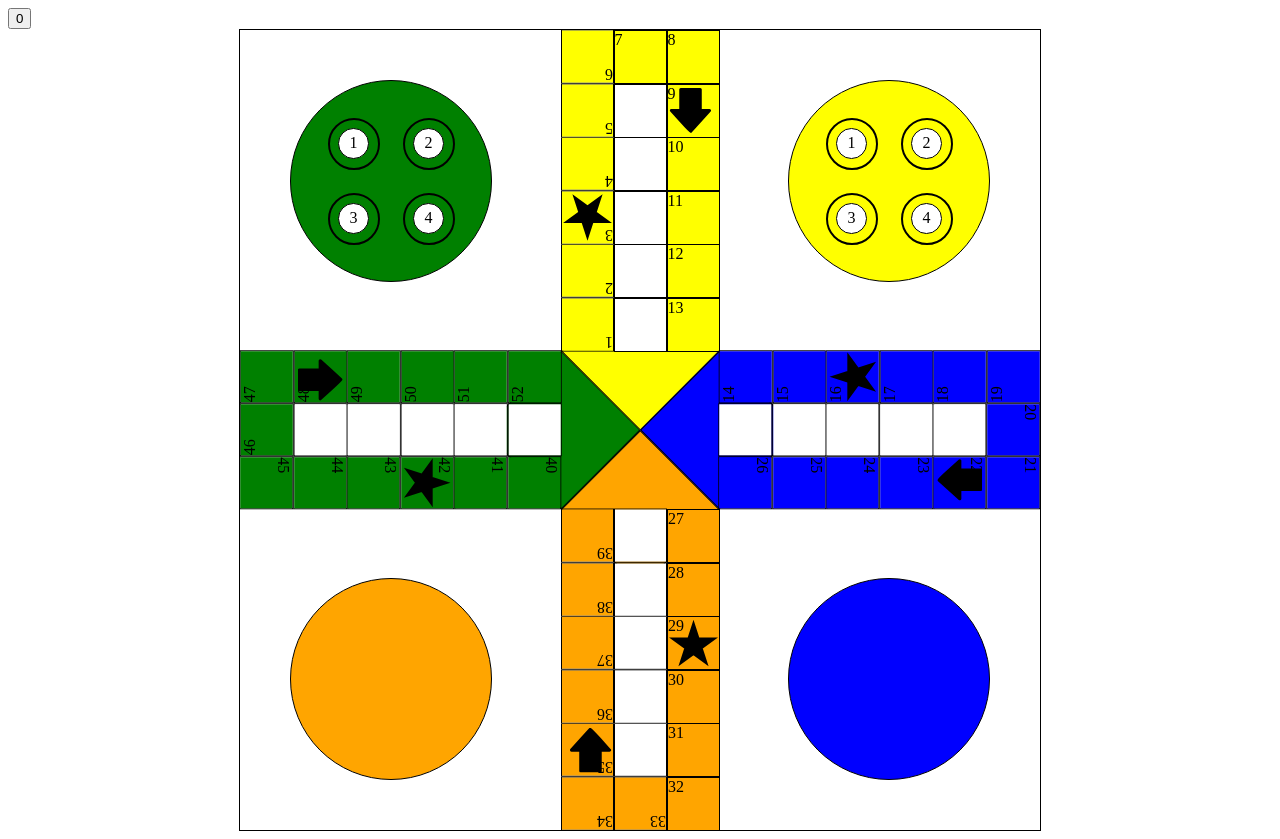
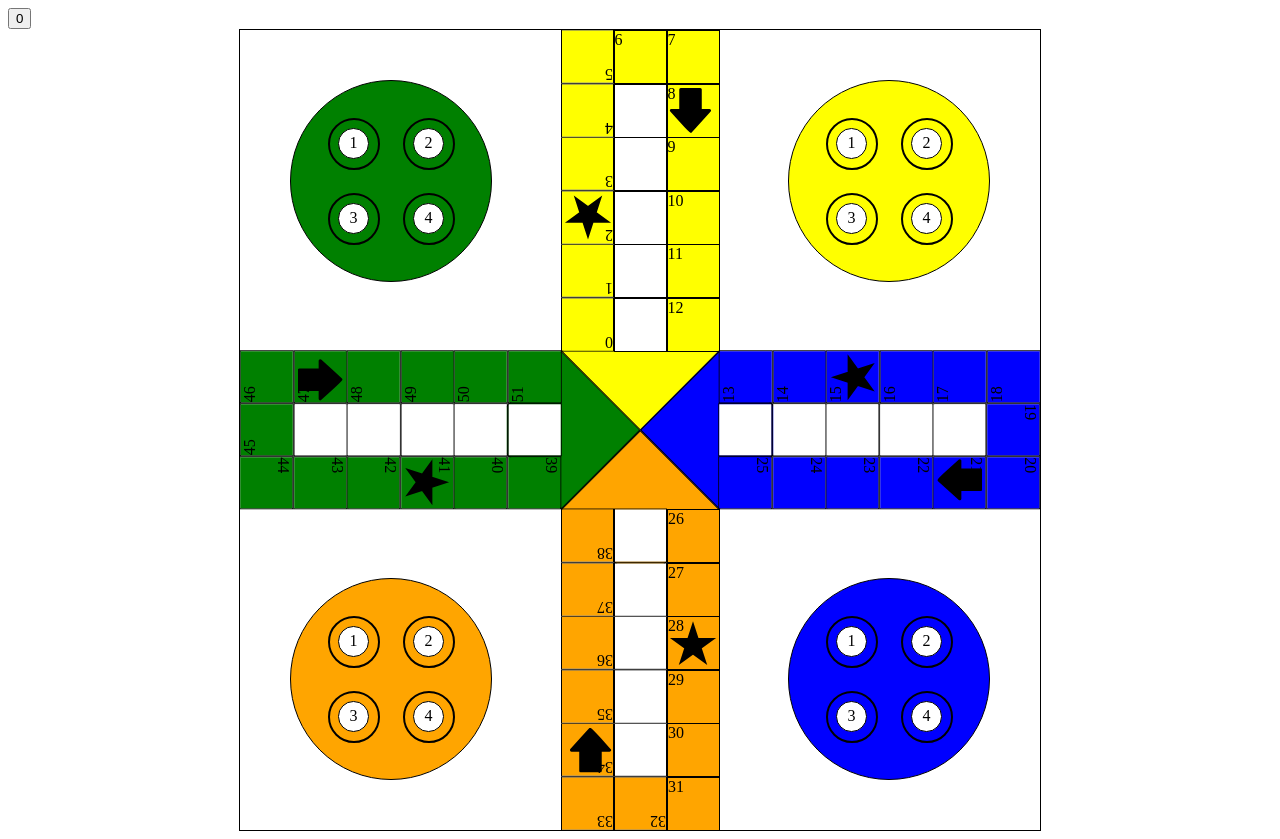
Before and after one commit to GustavoSouzinas/LUDOREMAKE, an Angular app: page / in a window 1280 px wide. Built offline with nearby package versions, Linux system fonts and the light colour scheme.

Commit message:
Multiplayer logic complete

```diff
--- a/src/app/app.component.html
+++ b/src/app/app.component.html
@@ -1,29 +1,67 @@
     <button (click)="RollDice()" >{{dice_result}}</button>
+
    <div class="board test-grid">
 
+        <!--Circle Pieces-->
         <app-circle-pieces [color]="player1_Color" [circle_pieces]="player1_pieces" (piece_selected)="selectPiece($event)" (player_selected)="selectPlayer($event)"class="top left" style="position: absolute;"></app-circle-pieces>
+        <app-circle-pieces [color]="player2_Color" [circle_pieces]="player2_pieces" (piece_selected)="selectPiece($event)" (player_selected)="selectPlayer($event)" class="top right" style="position: absolute;"></app-circle-pieces>
+        <app-circle-pieces [color]="player3_Color" [circle_pieces]="player4_pieces" (piece_selected)="selectPiece($event)" (player_selected)="selectPlayer($event)" class="bottom left" style="position: absolute;"></app-circle-pieces>
+        <app-circle-pieces [color]="player4_Color" [circle_pieces]="player3_pieces" (piece_selected)="selectPiece($event)" (player_selected)="selectPlayer($event)" class="bottom right" style="position: absolute;"></app-circle-pieces>
 
-        <app-circle-pieces [color]="player2_Color" [circle_pieces]="player2_pieces" (piece_selected)="selectPiece($event)" (player_selected)="selectPlayer($event)" class="top right" style="position: absolute;"></app-circle-pieces>
-        <app-circle-pieces [color]="player3_Color" class="bottom left" style="position: absolute;"></app-circle-pieces>
-        <app-circle-pieces [color]="player4_Color" class="bottom right" style="position: absolute;"></app-circle-pieces>
-
+        <!--Top spaces-->
         <div class="top-grid" >
-            <app-spaces [spaces_color]="player2_Color" [p1_pieces]="player1_pieces" [p2_pieces]="player2_pieces"></app-spaces>
+            <app-spaces
+            [spaces_color]="player2_Color"
+            [p1_pieces]="player1_pieces"
+            [p2_pieces]="player2_pieces"
+            [p3_pieces]="player3_pieces"
+            [p4_pieces]="player4_pieces"
+            (sp_piece_selected)="selectPiece($event)"
+            (sp_player_selected)="selectPlayer($event)"></app-spaces>
         </div>
 
+        <!--Right spaces-->
         <div class="right-grid">
-            <app-spaces [spaces_color]="player4_Color" [p1_pieces]="player1_pieces" [p2_pieces]="player2_pieces" class="rotate" style=" transform: rotate(90deg);"></app-spaces>
+            <app-spaces
+            [spaces_color]="player4_Color"
+            [p1_pieces]="player1_pieces"
+            [p2_pieces]="player2_pieces"
+            [p3_pieces]="player3_pieces"
+            [p4_pieces]="player4_pieces"
+            (sp_piece_selected)="selectPiece($event)"
+            (sp_player_selected)="selectPlayer($event)"
+            class="rotate"
+            style="transform: rotate(90deg);"></app-spaces>
         </div>
 
+        <!--Bottom spaces-->
          <div class="bottom-grid">
-            <app-spaces [spaces_color]="player3_Color" [p1_pieces]="player1_pieces" [p2_pieces]="player2_pieces" class="rotate" style=" transform: rotate(180deg)"></app-spaces>
+            <app-spaces
+            [spaces_color]="player3_Color"
+            [p1_pieces]="player1_pieces"
+            [p2_pieces]="player2_pieces"
+            [p3_pieces]="player3_pieces"
+            [p4_pieces]="player4_pieces"
+            (sp_piece_selected)="selectPiece($event)"
+            (sp_player_selected)="selectPlayer($event)"
+            class="rotate" style="transform: rotate(180deg)"></app-spaces>
         </div>
 
+        <!--Left spaces-->
         <div class="left-grid">
-            <app-spaces [spaces_color]="player1_Color" [p1_pieces]="player1_pieces" [p2_pieces]="player2_pieces" class="rotate" style=" transform: rotate(270deg);"></app-spaces>
+            <app-spaces
+            [spaces_color]="player1_Color"
+            [p1_pieces]="player1_pieces"
+            [p2_pieces]="player2_pieces"
+            [p3_pieces]="player3_pieces"
+            [p4_pieces]="player4_pieces"
+            (sp_piece_selected)="selectPiece($event)"
+            (sp_player_selected)="selectPlayer($event)"
+            class="rotate"
+            style=" transform: rotate(270deg);"></app-spaces>
         </div>
 
-
+        <!--Center Square-->
         <div class="X_container center-grid">
             <app-square [square_color]="player3_Color" class="rotate" style="z-index: -1; position: absolute; transform: translate(48.5%, 119%) rotate(45deg);"></app-square>
             <app-square [square_color]="player1_Color" class="rotate" style="z-index: -1; position: absolute; transform: translate(-22%, 48.3%) rotate(45deg);"></app-square>
--- a/src/app/app.component.ts
+++ b/src/app/app.component.ts
@@ -15,16 +15,18 @@ import { PieceComponent, single_piece } from "./piece/piece.component";
 export class AppComponent implements OnInit{
   player1_pieces: single_piece[]=[]
   player2_pieces: single_piece[]=[]
+  player3_pieces: single_piece[]=[]
+  player4_pieces: single_piece[]=[]
 
   current_player:number = 0;
   selected_piece:number = 0;
   dice_result: number = 0;
 
-
-
   ngOnInit(): void {
     this.Player1_pieces();
     this.Player2_pieces();
+    this.Player3_pieces();
+    this.Player4_pieces();
   }
 
   Player1_pieces(){
@@ -34,7 +36,7 @@ export class AppComponent implements OnInit{
       item.color = "green"
       item.id++
       item.current_pos = 1000;
-      item.init_pos = 48
+      item.init_pos = 47
       this.player1_pieces.push(item)
     }
   }
@@ -46,13 +48,37 @@ export class AppComponent implements OnInit{
       item.color = "yellow"
       item.id++
       item.current_pos = 1000;
-      item.init_pos = 9
+      item.init_pos = 8
       this.player2_pieces.push(item)
     }
   }
 
+  Player3_pieces(){
+    for(let i=0; i<4; i++){
+      const item = new single_piece()
+      item.id = i
+      item.color = "blue"
+      item.id++
+      item.current_pos = 1000;
+      item.init_pos = 21
+      this.player3_pieces.push(item)
+    }
+  }
+
+  Player4_pieces(){
+    for(let i=0; i<4; i++){
+      const item = new single_piece()
+      item.id = i
+      item.color = "orange"
+      item.id++
+      item.current_pos = 1000;
+      item.init_pos = 34
+      this.player4_pieces.push(item)
+    }
+  }
+
   RollDice(){
-   this.dice_result = Math.floor(Math.random()*6) + 1;
+   this.dice_result= 1;
    this.checkDiceResult();
   }
 
@@ -61,8 +87,10 @@ export class AppComponent implements OnInit{
     switch(this.current_player){
       case 0: pieces = this.player1_pieces; break;
       case 1: pieces = this.player2_pieces; break;
+      case 2: pieces = this.player3_pieces; break;
+      case 3: pieces = this.player4_pieces; break;
     }
-    if(this.dice_result === 6 && pieces[this.selected_piece].current_pos === 1000){
+    if(this.dice_result === 1 && pieces[this.selected_piece].current_pos === 1000){
 
       pieces[this.selected_piece].current_pos = pieces[this.selected_piece].init_pos
 
--- a/src/app/piece/piece.component.ts
+++ b/src/app/piece/piece.component.ts
@@ -18,14 +18,14 @@ export class PieceComponent {
 
 current_player: number = 0;
 
-
-
 selectPiece(id: number){
     this.piece_selected.emit(id);
 
     switch(this.color){
     case "green": this.current_player = 0; break;
     case "yellow": this.current_player = 1; break;
+    case "blue": this.current_player = 2;break
+    case "orange": this.current_player = 3;break
   }
     this.player_selected.emit(this.current_player);
   }
--- a/src/app/single-space/single-space.component.html
+++ b/src/app/single-space/single-space.component.html
@@ -1,17 +1,36 @@
 <div class="space" [style.background-color]="color" >
 
+     <!--Position number-->
      <div style="position: absolute;">{{number}}</div>
 
+     <!--Arrow icon-->
      <div class="container" style="position: absolute;" *ngIf="show_arrow" >
-          <img src="assets/Right_simple_arrow_-_black.svg" style="transform: rotate(90deg);" alt="image" width="45" height="45">
+          <img src="assets/Right_simple_arrow_-_black.svg"
+          style="transform: rotate(90deg);"
+          alt="image"
+          width="45"
+          height="45">
      </div>
 
-     <div class="container" *ngIf="show_star">
-          <img src="assets/Five_Pointed_Star_Solid.svg" style="transform: rotate(0deg); position: absolute;">
+     <!--Star icon-->
+     <div class="container" style="position: absolute;" *ngIf="show_star">
+          <img src="assets/Five_Pointed_Star_Solid.svg"
+          style="transform: rotate(0deg);"
+          alt="image"
+          width="50"
+          height="50">
      </div>
 
+     <!--Piece-->
      <div class="container-wrap">
-          <app-piece class="item" *ngFor="let p of local_pieces" [color]="p.color" [current_pos]="p.current_pos" [id]="p.id" [class.grow]="canGrow" [style.min-width.px]="minWidth"></app-piece>
+          <app-piece class="item" *ngFor="let p of local_pieces"
+          (piece_selected)="sp_piece_selected_pass($event)"
+          (player_selected)="sp_player_selected_pass($event)"
+          [color]="p.color"
+          [current_pos]="p.current_pos"
+          [id]="p.id"
+          [class.grow]="canGrow"
+          [style.min-width.px]="minWidth"></app-piece>
      </div>
 
 </div>
--- a/src/app/single-space/single-space.component.ts
+++ b/src/app/single-space/single-space.component.ts
@@ -1,5 +1,5 @@
 import { CommonModule } from '@angular/common';
-import { Component, input, Input} from '@angular/core';
+import { Component, Output, Input, EventEmitter} from '@angular/core';
 import { OnInit } from '@angular/core';
 import { PieceComponent, single_piece } from "../piece/piece.component";
 
@@ -22,38 +22,51 @@ export class SingleSpaceComponent implements OnInit {
   Style_pieces: Piece[] = []
 
   number: number | null = null;
+  current_player: number = 0;
 
-  canGrow: boolean = true;
-  minWidth: number = 17
   ngOnInit(){
   if(this.count){
+      this.number = counter;
       counter++;
-      this.number = counter;
     }
-  this.changeStytle()
-    }
+  }
 
+  @Output() sp_piece_selected = new EventEmitter<number>();
+  @Output() sp_player_selected = new EventEmitter<number>();
   @Input() color = "";
   @Input() show_star = false;
   @Input() show_arrow = false;
   @Input() count = true;
   @Input() p1_pieces: single_piece[]=[]
   @Input() p2_pieces: single_piece[]=[]
+  @Input() p3_pieces: single_piece[]=[]
+  @Input() p4_pieces: single_piece[]=[]
 
   get local_pieces(): Piece[]{
-    return [...this.p1_pieces.filter(p => p.current_pos === this.number),
-    ...this.p2_pieces.filter(p => p.current_pos === this.number)]
+    return [
+    ...this.p1_pieces.filter(p => p.current_pos === this.number),
+    ...this.p2_pieces.filter(p => p.current_pos === this.number),
+    ...this.p3_pieces.filter(p => p.current_pos === this.number),
+    ...this.p4_pieces.filter(p => p.current_pos === this.number)
+    ]
   }
 
-  changeStytle(){
-  if(this.local_pieces.length > 9){
-    this.minWidth = 10
-  }
-  if(this.local_pieces.length > 2){
-    this.canGrow = false
-  }
+  get canGrow(): boolean{
+    return this.local_pieces.length < 3;
   }
 
+  get minWidth(): number{
+
+    return this.local_pieces.length > 9 ? 12:17
+  }
+
+  sp_piece_selected_pass(id: number){
+    this.sp_piece_selected.emit(id);
+  }
+
+  sp_player_selected_pass(p: number){
+    this.sp_player_selected.emit(p);
+  }
 }
 
 export class single_space{
@@ -64,4 +77,4 @@ export class single_space{
   public count: boolean = true
   ){}
 
-  }
+}
--- a/src/app/spaces/spaces.component.html
+++ b/src/app/spaces/spaces.component.html
@@ -1,15 +1,47 @@
 <div class="parentBox">
 
+    <!--First row-->
      <div class="grid" style="transform: rotate(180deg);">
-        <app-single-space class="space" [show_star]="s.star" [color]="s.color" [p1_pieces]="p1_pieces" [p2_pieces]="p2_pieces" *ngFor="let s of first_spaces" ></app-single-space>
+        <app-single-space class="space"
+        [show_star]="s.star"
+        [color]="s.color"
+        [p1_pieces]="p1_pieces"
+        [p2_pieces]="p2_pieces"
+        [p3_pieces]="p3_pieces"
+        [p4_pieces]="p4_pieces"
+        (sp_piece_selected)="sp_piece_selected_pass($event)"
+        (sp_player_selected)="sp_player_selected_pass($event)"
+        *ngFor="let s of first_spaces" ></app-single-space>
     </div>
 
-
+    <!--Middle row-->
     <div class="grid">
-        <app-single-space class="space" [color]="s.color" [count]="s.count" [p1_pieces]="p1_pieces" [p2_pieces]="p2_pieces" *ngFor="let s of middle_spaces"></app-single-space>
+        <app-single-space
+        class="space"
+        [color]="s.color"
+        [count]="s.count"
+        [p1_pieces]="p1_pieces"
+        [p2_pieces]="p2_pieces"
+        [p3_pieces]="p3_pieces"
+        [p4_pieces]="p4_pieces"
+        (sp_piece_selected)="sp_piece_selected_pass($event)"
+        (sp_player_selected)="sp_player_selected_pass($event)"
+        *ngFor="let s of middle_spaces"></app-single-space>
     </div>
 
+   <!--Last row-->
     <div class="grid">
-        <app-single-space class="space" [show_arrow]="s.arrow" [color]="spaces_color" [p1_pieces]="p1_pieces" [p2_pieces]="p2_pieces" [count]="s.count" *ngFor="let s of last_spaces" ></app-single-space>
+        <app-single-space
+        class="space"
+        [show_arrow]="s.arrow"
+        [color]="spaces_color"
+        [p1_pieces]="p1_pieces"
+        [p2_pieces]="p2_pieces"
+        [p3_pieces]="p3_pieces"
+        [p4_pieces]="p4_pieces"
+        [count]="s.count"
+        (sp_piece_selected)="sp_piece_selected_pass($event)"
+        (sp_player_selected)="sp_player_selected_pass($event)"
+        *ngFor="let s of last_spaces" ></app-single-space>
     </div>
 </div>
--- a/src/app/spaces/spaces.component.ts
+++ b/src/app/spaces/spaces.component.ts
@@ -1,7 +1,7 @@
 import { CommonModule } from '@angular/common';
 import { Component } from '@angular/core';
 import { OnInit } from '@angular/core';
-import { Input } from '@angular/core';
+import { Input,Output,EventEmitter } from '@angular/core';
 import { SingleSpaceComponent, single_space} from "../single-space/single-space.component";
 import { PieceComponent, single_piece  } from "../piece/piece.component";
 
@@ -17,14 +17,28 @@ first_spaces: single_space[]=[]
 middle_spaces: single_space[]=[]
 last_spaces: single_space[]=[]
 
+@Output() sp_piece_selected = new EventEmitter<number>();
+@Output() sp_player_selected = new EventEmitter<number>();
 @Input() spaces_color = '';
 @Input() p1_pieces: single_piece[]=[]
 @Input() p2_pieces: single_piece[]=[]
+@Input() p3_pieces: single_piece[]=[]
+@Input() p4_pieces: single_piece[]=[]
+
 ngOnInit(): void {
  this.createClassFirstSpaces();
  this.createClassMiddleSpaces();
  this.createClassLastSpaces();
 }
+
+sp_piece_selected_pass(id: number){
+    this.sp_piece_selected.emit(id);
+  }
+
+sp_player_selected_pass(p: number){
+    this.sp_player_selected.emit(p);
+  }
+
 
 createClassLastSpaces(){
 
--- a/src/app/square/square.component.html
+++ b/src/app/square/square.component.html
@@ -1,2 +1 @@
-
 <div class="square" [style.background-color]="square_color" ></div>
```
Also changed, not shown: src/app/circle-pieces/circle-pieces.component.html (+7 -1 lines).
